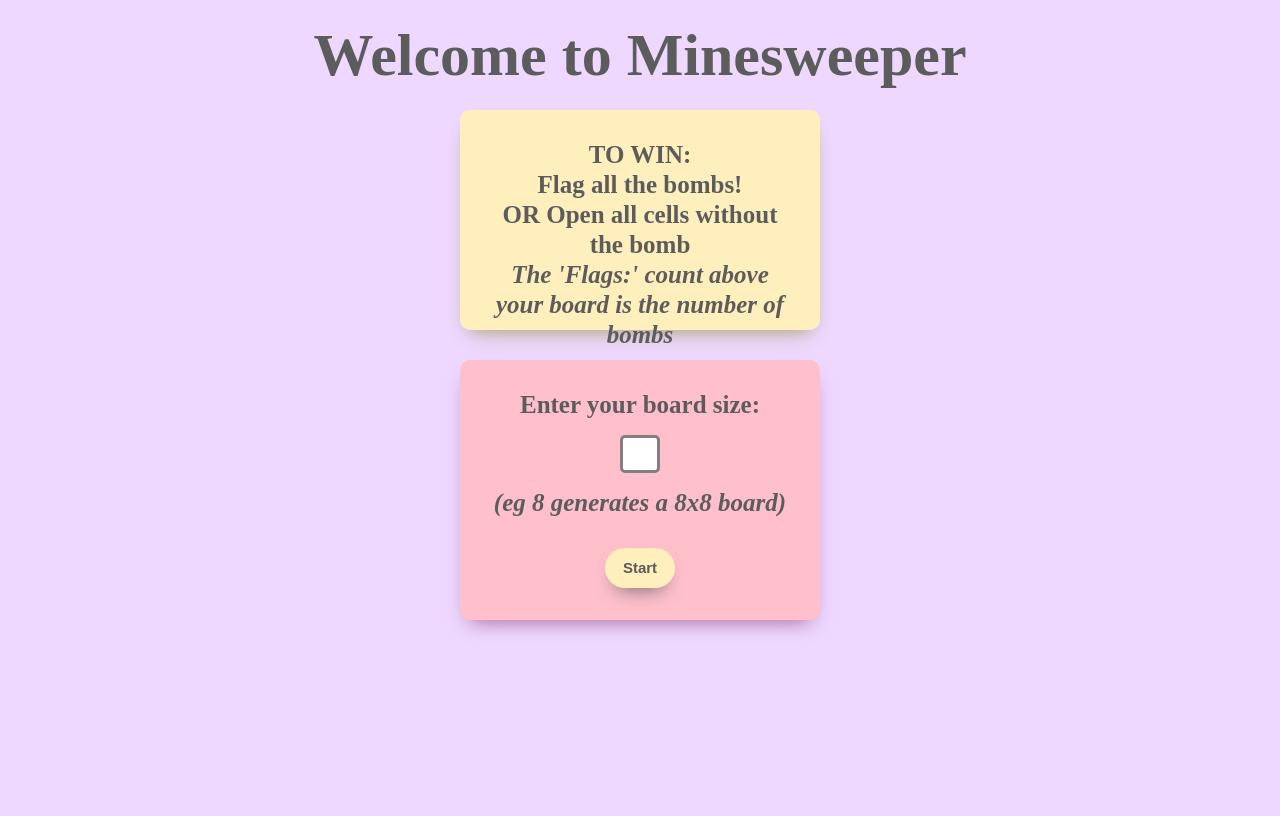
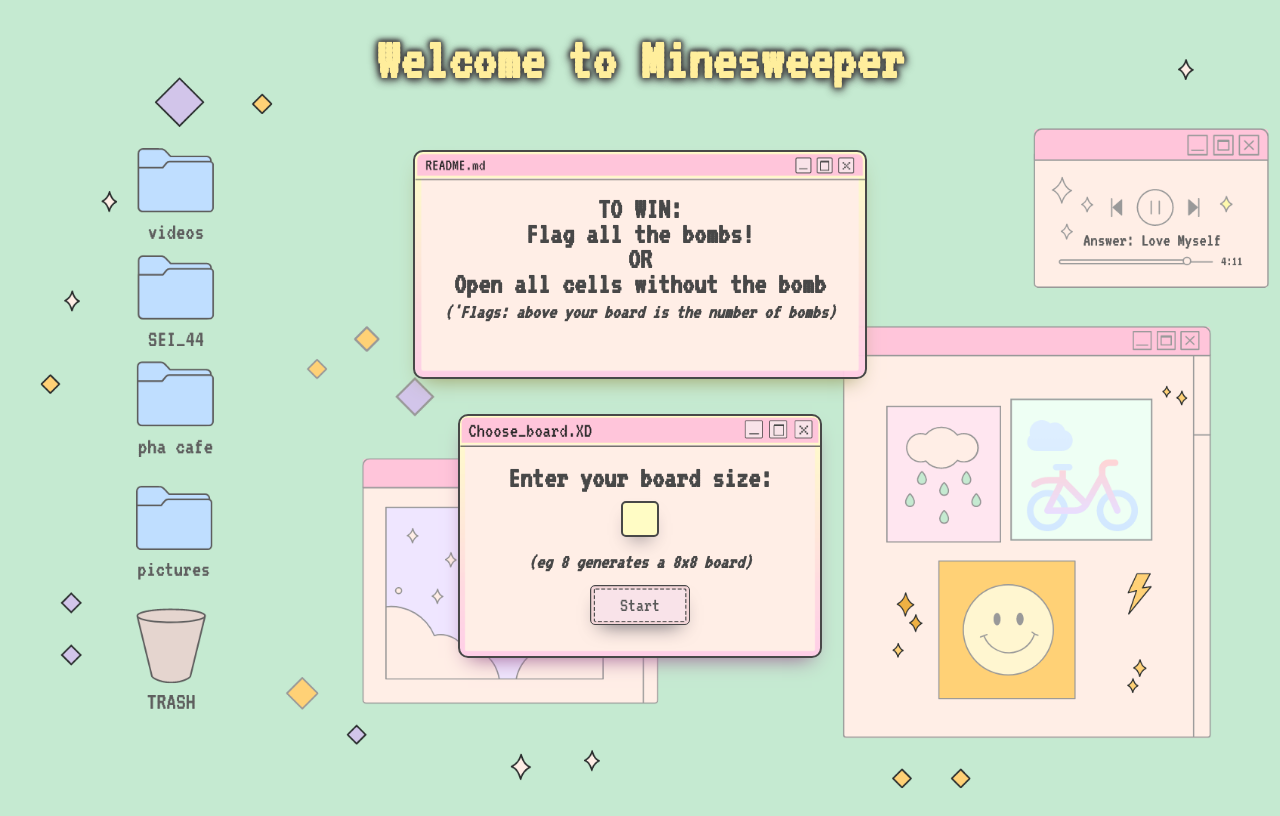
Before and after one commit to theophanialee/minesweeper, a website built with Vite: page project/index.html in a window 1280 px wide. Built offline with nearby package versions, Linux system fonts and the light colour scheme; a web font is replaced by a local one.

Commit message:
css update

```diff
--- a/project/index.html
+++ b/project/index.html
@@ -5,10 +5,9 @@
     <link rel="icon" type="image/svg+xml" href="/vite.svg" />
     <meta name="viewport" content="width=device-width, initial-scale=1.0" />
     <link rel="stylesheet" href="style.css">
-    <link rel="preconnect" href="https://fonts.googleapis.com">
-    <link rel="preconnect" href="https://fonts.googleapis.com">
     <link rel="preconnect" href="https://fonts.gstatic.com" crossorigin>
-    <link href="https://fonts.googleapis.com/css2?family=Aclonica&family=Dongle&display=swap" rel="stylesheet">
+    <link href="https://fonts.googleapis.com/css2?family=VT323&display=swap" rel="stylesheet">
+
     <title>Minesweeper</title>
   </head>
   <body>
@@ -16,24 +15,23 @@
     <script type="module" src="/main.js"></script>
     <script type="module" src="/main.js"></script>
 
-    <p style="background-image: url('background.jpeg');">
-
-
-  <div id="startScreen">
+  <div id="startScreen" class="grid-container">
 
     <h1>Welcome to Minesweeper</h1>
     <audio id="backgroundMusic" src="Closer with Paul Blanco Mahalia.mp3" ></audio>
     <audio id="loseMusic" src="lose.mp3"></audio>
     <audio id="winMusic" src="win.mp3"></audio>
 
-    <h3> TO WIN:
+    <h3 id = "instructions"> TO WIN:
       <br> Flag all the bombs!
-      <br> OR Open all cells without the bomb
-      <br> <i>The 'Flags:' count above your board is the number of bombs </i>
+      <br> OR
+      <br> Open all cells without the bomb
+      <br> <span class="note"><i> ('Flags: above your board is the number of bombs) </i></span>
     </h3>
+
     <h3 id="sizeEl">Enter your board size:
       <br> <input id="sizeInput"/>
-      <br> <i>(eg 8 generates a 8x8 board)</i>
+      <br><span class="note"><i>(eg 8 generates a 8x8 board)</i></span>
       <br> <button id="sizeButton">Start</button>
     </h3>
   </div>
--- a/project/main.js
+++ b/project/main.js
@@ -18,6 +18,7 @@ const display = {
 /* ----- cached elements  -----*/
 const sizeButton = document.querySelector("#sizeButton");
 const sizeInput = document.querySelector("#sizeEl");
+const frontPageDiv = document.querySelector ("h3")
 const startScreen = document.querySelector("#startScreen");
 const gameScreen = document.querySelector("#gameScreen");
 const gameBoard = document.querySelector("#gameBoard");
@@ -43,7 +44,8 @@ function handleStart () {
 }
 
 function handleSetup() {
-  gameElements.flags =0
+  gameElements.correctFlag = 0;
+  gameElements.flags =0;
   gameBoard.addEventListener ("click", handleClick);
   gameBoard.addEventListener ("contextmenu", handleFlagging);
   // set up table as board size
@@ -113,16 +115,19 @@ function handleFlagging (e) {
   let x = extractCellId (flagCell)[0];
   let y = extractCellId (flagCell)[1];
   console.log("flag: ",flagCell.id)
-  let flagCellEl = document.getElementById(`${x}-${y}`)
-  if (flagCell.classList.contains("flag") === false) {
+  if (gameElements.flags === gameElements.mines && !flagCell.classList.contains("flag")) {
+    return;
+  }
+  if (flagCell.classList.contains("flag") === true) {
+    flagCell.classList.remove("flag") ;
+    flagCell.innerText = "";
+    gameElements.flags-=1;
+    flagCount.innerText = `Flags: ${gameElements.mines - gameElements.flags}`;
+  }
+    else if (flagCell.classList.contains("flag") === false) {
     flagCell.classList.add("flag");
     flagCell.innerText = "🚩";
     gameElements.flags+=1;
-    flagCount.innerText = `Flags: ${gameElements.mines - gameElements.flags}`;
-  } else if (flagCell.classList.contains("flag") === true) {
-    flagCell.classList.remove("flag") ;
-    flagCell.innerText = "";
-    gameElements.flags-=1;
     flagCount.innerText = `Flags: ${gameElements.mines - gameElements.flags}`;
   }
   checkWin (flagCell, x,y);
@@ -197,6 +202,7 @@ function main() {
   gameBoard.addEventListener ("contextmenu", handleFlagging);
   gameBoard.addEventListener ("click", handleClick);
   }
+
   //run the main function
 main();
 
--- a/project/package.json
+++ b/project/package.json
@@ -10,5 +10,8 @@
   },
   "devDependencies": {
     "vite": "^4.3.2"
+  },
+  "dependencies": {
+    "98.css": "^0.1.20"
   }
 }
--- a/project/style.css
+++ b/project/style.css
@@ -1,38 +1,70 @@
 
 body {
-  font-family: Dongle;
-  color: rgb(92, 92, 92);
-  font-size: 20px;
+  font-family: VT323;
+  color: #484848;
   text-align: center;
-  background-color: rgb(238, 216, 255);
-  line-height: 30px;
+  background-image: url("./background.png");
+  background-size: cover;
+  line-height: 25px;
+  height: 100vh;
+}
+
+.grid-container{
+  display: grid;
+  grid-template-columns: 1fr;
+  grid-template-rows: 1fr 2fr 2fr 1fr;
+  gap: 20px
 }
 
 h1 {
   font-size: 60px;
+
+  margin-top: 40px;
+  color: #ffee9c;
+  /* -webkit-text-stroke: .px #484848; */
+  paint-order: stroke fill;
+  text-shadow: -1px 1px 10px #484848,
+				  1px 2px 10px #484848,
+				  1px -1px 5px #484848,
+				  -1px -1px 5px #484848;
 }
 
 h3 {
-  font-size: 25px;
-  background-color: rgb(254, 239, 189);
-  width: 300px;
-  height: 160px;
-  padding: 30px;
-  border-radius: 10px;
+  font-size: 30px;
+  /* background-color: rgb(254, 239, 189); */
+  width: 450px;
+  height: 180px;
+  border-radius: 5px;
   box-shadow: rgb(154, 152, 90) 0 10px 20px -10px;
   margin: 0 auto;
-  margin-bottom: 30px;
+  padding-top: 45px;
+  overflow: hidden;
+  background-image: url("./windows.jpeg");
+  background-size: cover;
+}
+
+#instructions {
+ border: 2px solid #484848;
+ border-radius: 10px ;
+ background-image: url("./instructions.png");
 }
 
 #sizeEl {
-  background-color: pink;
-  width: 300px;
-  height: 200px;
-  padding: 30px;
+  background-image: url("./input.png");
+  border: 2px solid #484848;
+  border-radius: 10px ;
+  width: 360px;
+  height: 190px;
+  padding-top: 50px;
   border-radius: 10px;
   box-shadow: rgb(154, 90, 142) 0 10px 20px -10px;
   margin: 0 auto;
 }
+
+.note {
+  font-size: 20px;
+}
+
 div {
   position: center;
 }
@@ -72,35 +104,32 @@ count {
 }
 
 button {
-  background: rgb(254, 239, 189);
-  border-radius: 999px;
+  font-family: VT323;
+  height: 40px;
+  width: 100px;
+  background: #f4dee4;
+  border-radius: 5px;
   box-shadow: rgb(95, 91, 100) 0 10px 20px -10px;
-  box-sizing: border-box;
   color: rgb(89, 89, 89);
-  cursor: pointer;
-  font-weight: 700;
-  font-size: 15px;
-  line-height: 24px;
-  opacity: 1;
-  outline: 0 solid transparent;
-  padding: 8px 18px;
-  user-select: none;
-  -webkit-user-select: none;
-  touch-action: manipulation;
-  width: fit-content;
+  font-size: 20px;
+  border: 1px solid #484848;
   word-break: break-word;
-  border: 0;
-  margin-top: 30px;
+  margin-top: 10px;
+  background-image: url("./button.png");
+  background-size: cover;
+
 }
 
 input {
-  border: 3px solid gray;
+  border: 2px solid #484848;
+  box-shadow: rgb(95, 91, 100) 0 10px 20px -10px;
   width: 30px;
   height: 30px;
-  font-size: 20px;
+  font-size: 15px;
   border-radius: 5px;
-  margin-top: 15px;
-  margin-bottom: 15px;
+  margin-top: 10px;
+  margin-bottom: 10px;
+  background-color: #fffcc5;
 }
 
 .Nbomb {
```
Also changed, not shown: images.png (added), project/background grid.png (added), project/background.jpeg (deleted), project/background.png (added), project/button.png (added), project/input.png (added), project/instructions.png (added), 1 other file.
